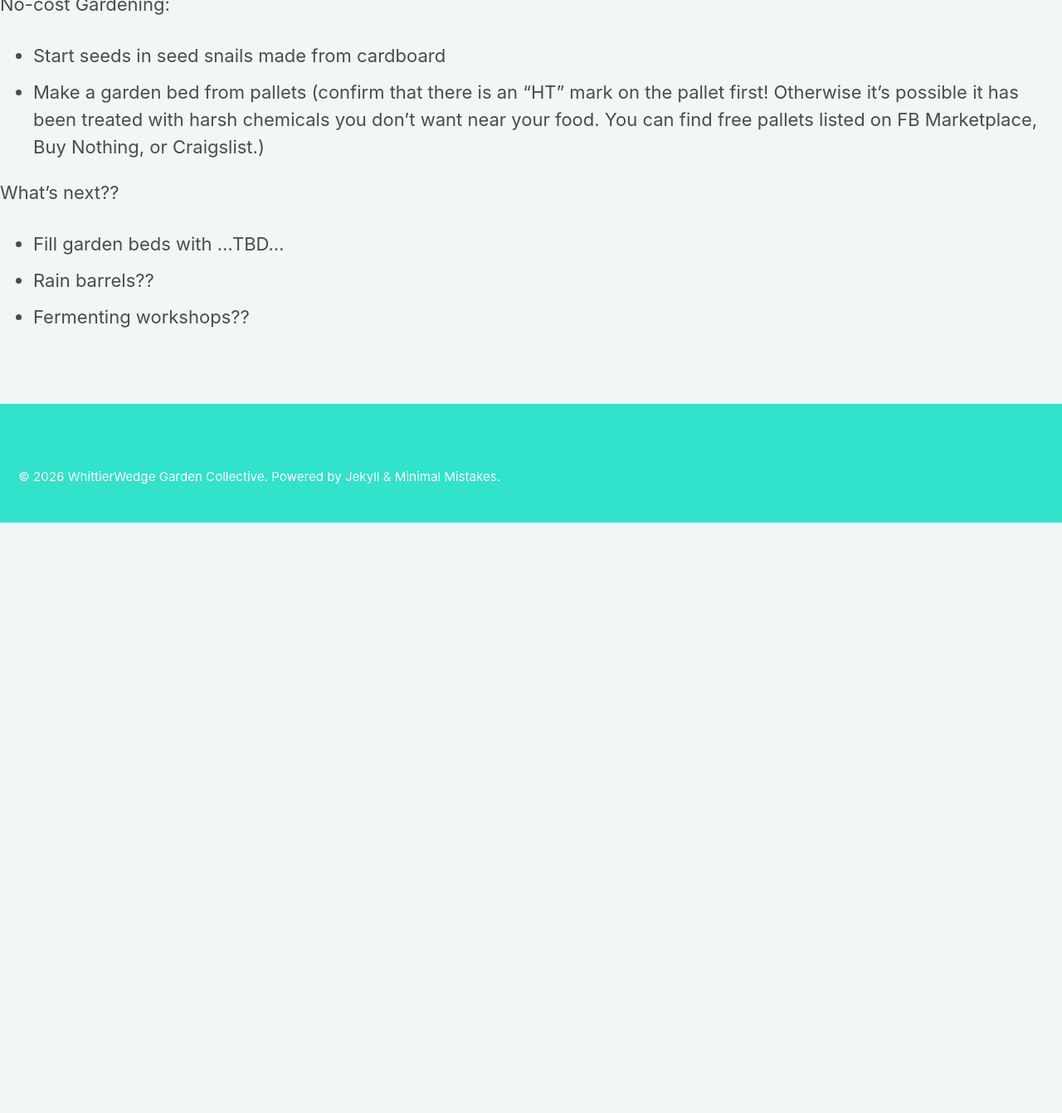
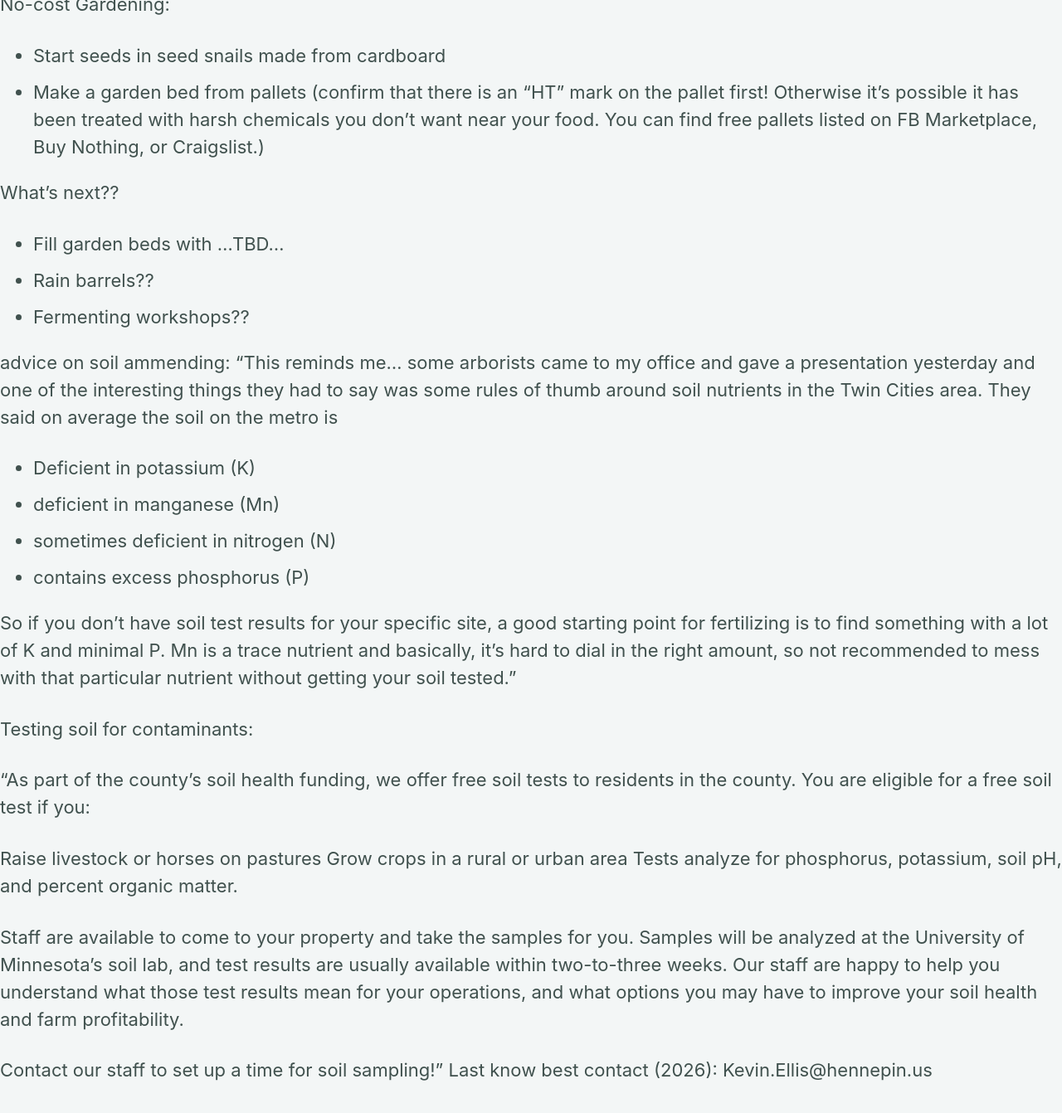
Before and after one commit to sparrow925/garden-collective, a Jekyll site: the page built from temp.md, in a window 1280 px wide and 1400 px high, scrolled down 973 px. Shown: the top 1342 px of the window at 83% size. Built offline with Jekyll 4.4.1, drawn with Linux system fonts in a browser that asks for light colours; cached includes are drawn as plain includes; our own code applies the rules of GitHub Pages for plain Markdown files; before the commit the page ends 1603 px from its top, so only the background shows below that.

Commit message:
Update temp.md

```diff
--- a/temp.md
+++ b/temp.md
@@ -34,3 +34,25 @@ What's next??
 * Fill garden beds with ...TBD...
 * Rain barrels??
 * Fermenting workshops??
+
+advice on soil ammending:
+"This reminds me... some arborists came to my office and  gave a presentation yesterday and one of the interesting things they had to say was some rules of thumb around soil nutrients in the Twin Cities area. They said on average the soil on the metro is
+- Deficient in potassium (K)
+- deficient in manganese (Mn)
+- sometimes deficient in nitrogen (N)
+- contains excess phosphorus (P)
+
+So if you don't have soil test results for your specific site, a good starting point for fertilizing is to find something with a lot of K and minimal P. Mn is a trace nutrient and basically, it's hard to dial in the right amount, so not recommended to mess with that particular nutrient without getting your soil tested."
+
+Testing soil for contaminants:
+
+"As part of the county’s soil health funding, we offer free soil tests to residents in the county. You are eligible for a free soil test if you:
+
+Raise livestock or horses on pastures
+Grow crops in a rural or urban area
+Tests analyze for phosphorus, potassium, soil pH, and percent organic matter.
+
+Staff are available to come to your property and take the samples for you. Samples will be analyzed at the University of Minnesota’s soil lab, and test results are usually available within two-to-three weeks. Our staff are happy to help you understand what those test results mean for your operations, and what options you may have to improve your soil health and farm profitability.
+
+Contact our staff to set up a time for soil sampling!"
+Last know best contact (2026): Kevin.Ellis@hennepin.us
```
